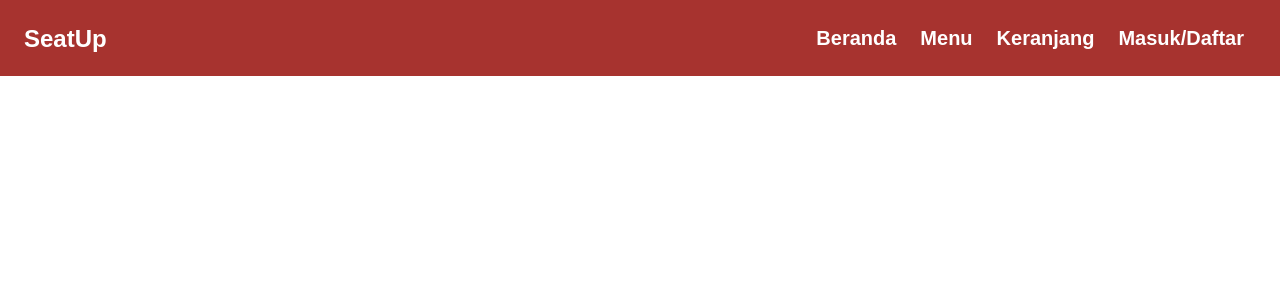
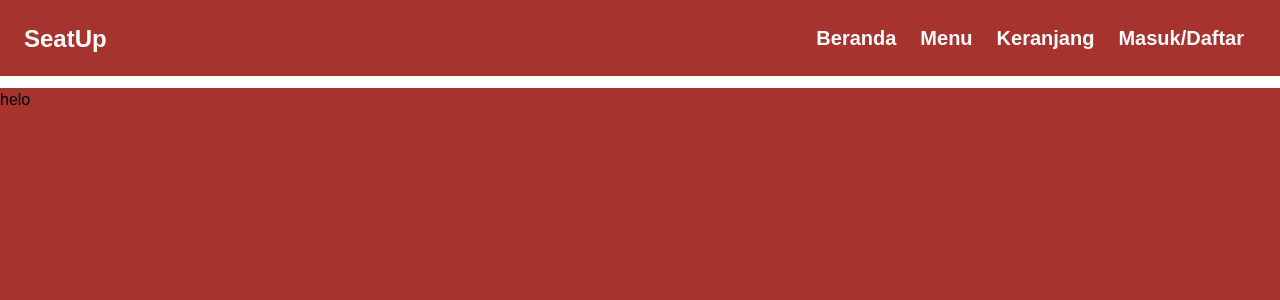
Before and after one commit to geloramanalu/seatup, a React (Create React App) app in the folder seatup/: page /payment-loading in a window 1280 px wide. Shown: the top 300 px of the page. Built offline with nearby package versions, Linux system fonts and the light colour scheme; a web font is replaced by a local one.

Commit message:
[WIP] Add loading payment page
Signed-off-by: Faiz Jazadi <me@lcat.dev>

```diff
--- a/seatup/src/App.js
+++ b/seatup/src/App.js
@@ -7,6 +7,7 @@ import Seat from './component/Seat';
 import Homepage from './component/Homepage';
 import Cart from './component/Cart';
 import Checkout from './component/Checkout';
+import LoadingPayment from './component/LoadingPayment';
 
 function App() {
   return (
@@ -16,8 +17,9 @@ function App() {
         <Route path='/' element={<Homepage />} />
         <Route path='/checkout' element={<Checkout />} />
         <Route path='/profil' element={<Profil />} />
-        <Route path='/Seat' element={<Seat />} />
-        <Route path='/Cart' element={<Cart />} />
+        <Route path='/seat' element={<Seat />} />
+        <Route path='/cart' element={<Cart />} />
+        <Route path='/payment-loading' element={<LoadingPayment />} />
       </Routes>
 
     </div>
--- /dev/null
+++ b/seatup/src/component/LoadingPayment.jsx
@@ -0,0 +1,9 @@
+const LoadingPayment = () => {
+    return (
+        <div className="absolute h-screen w-screen bg-merah">
+            helo
+        </div>
+    )
+}
+
+export default LoadingPayment;
```
